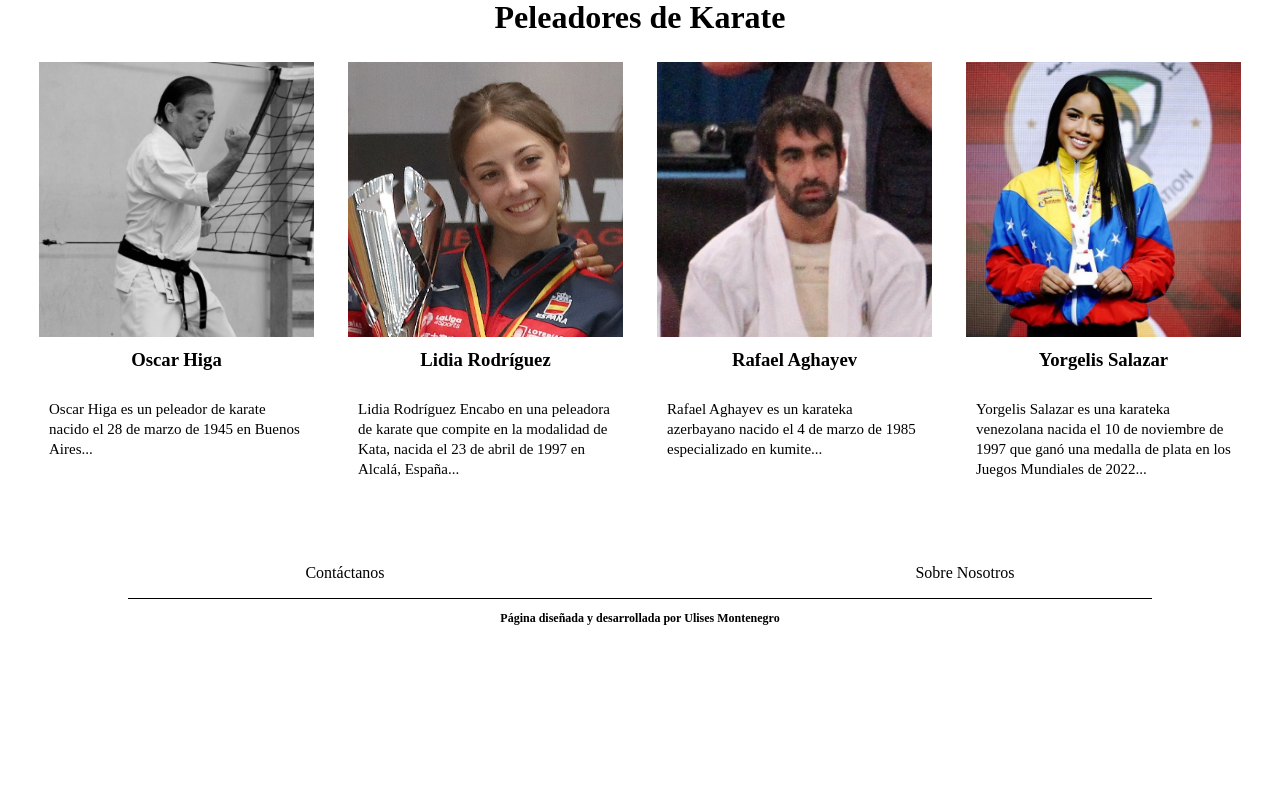
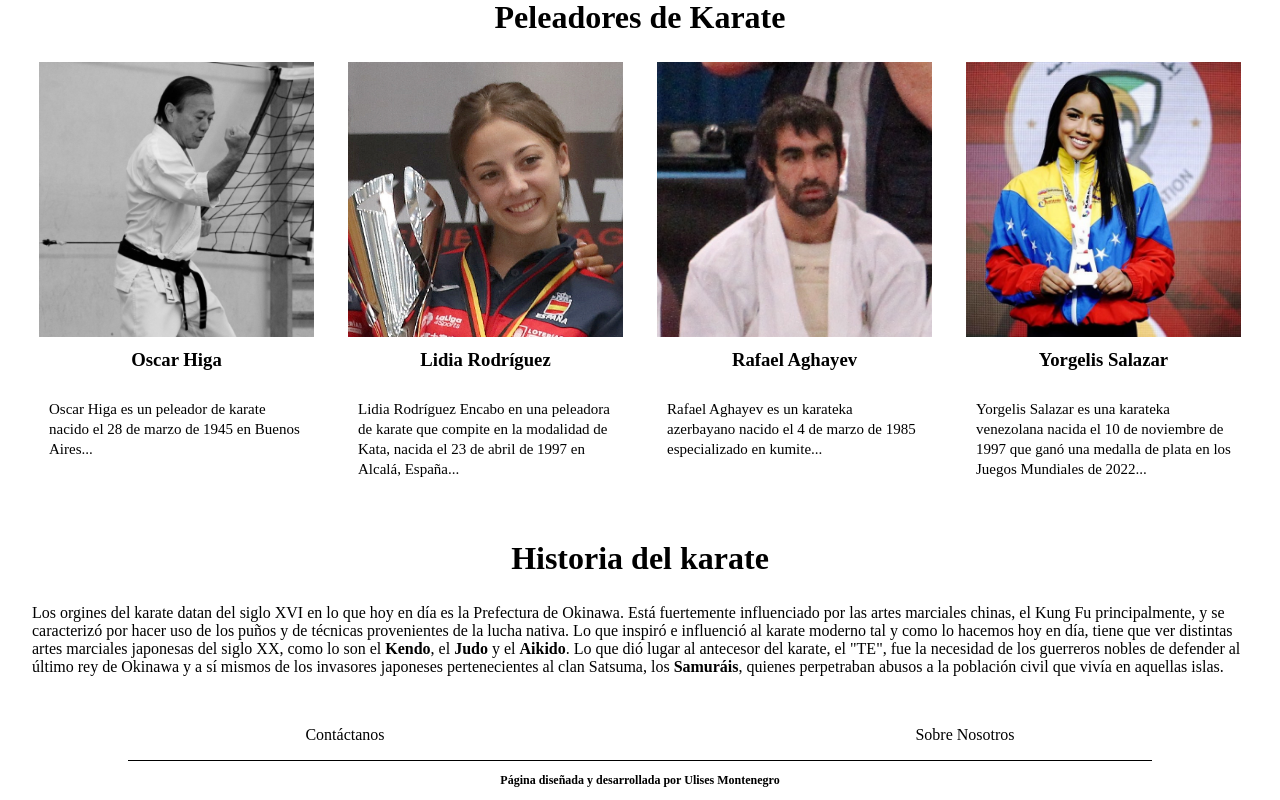
Before and after one commit to Ulise22/karate-info, a Next.js app: page / in a window 1280 px wide. Shown: the part 1385-2185 px from the top of the page. Before the commit the page ends 2023 px from the top, so only its background shows below. Built offline with nearby package versions, Linux system fonts and the light colour scheme; a web font is replaced by a local one.

Commit message:
history article added in the homepage

```diff
--- a/src/app/page.tsx
+++ b/src/app/page.tsx
@@ -45,6 +45,10 @@ export default function Home() {
             <PeleadorCard peleadorImage={yorgelis} nombre='Yorgelis Salazar' link='/peleadores/yorgelis-salazar' texto='Yorgelis Salazar es una karateka venezolana nacida el 10 de noviembre de 1997 que ganó una medalla de plata en los Juegos Mundiales de 2022...' />
           </div>
         </article>
+        <article className={styles.article}>
+          <h2 className={styles.article__title}>Historia del karate</h2>
+          <p>Los orgines del karate datan del siglo XVI en lo que hoy en día es la Prefectura de Okinawa. Está fuertemente influenciado por las artes marciales chinas, el Kung Fu principalmente, y se caracterizó por hacer uso de los puños y de técnicas provenientes de la lucha nativa. Lo que inspiró e influenció al karate moderno tal y como lo hacemos hoy en día, tiene que ver distintas artes marciales japonesas del siglo XX, como lo son el <b>Kendo</b>, el <b>Judo</b> y el <b>Aikido</b>. Lo que dió lugar al antecesor del karate, el &quot;TE&quot;, fue la necesidad de los guerreros nobles de defender al último rey de Okinawa y a sí mismos de los invasores japoneses pertenecientes al clan Satsuma, los <b>Samuráis</b>, quienes perpetraban abusos a la población civil que vivía en aquellas islas.</p>
+        </article>
       </section>
     </main>
   )
```
